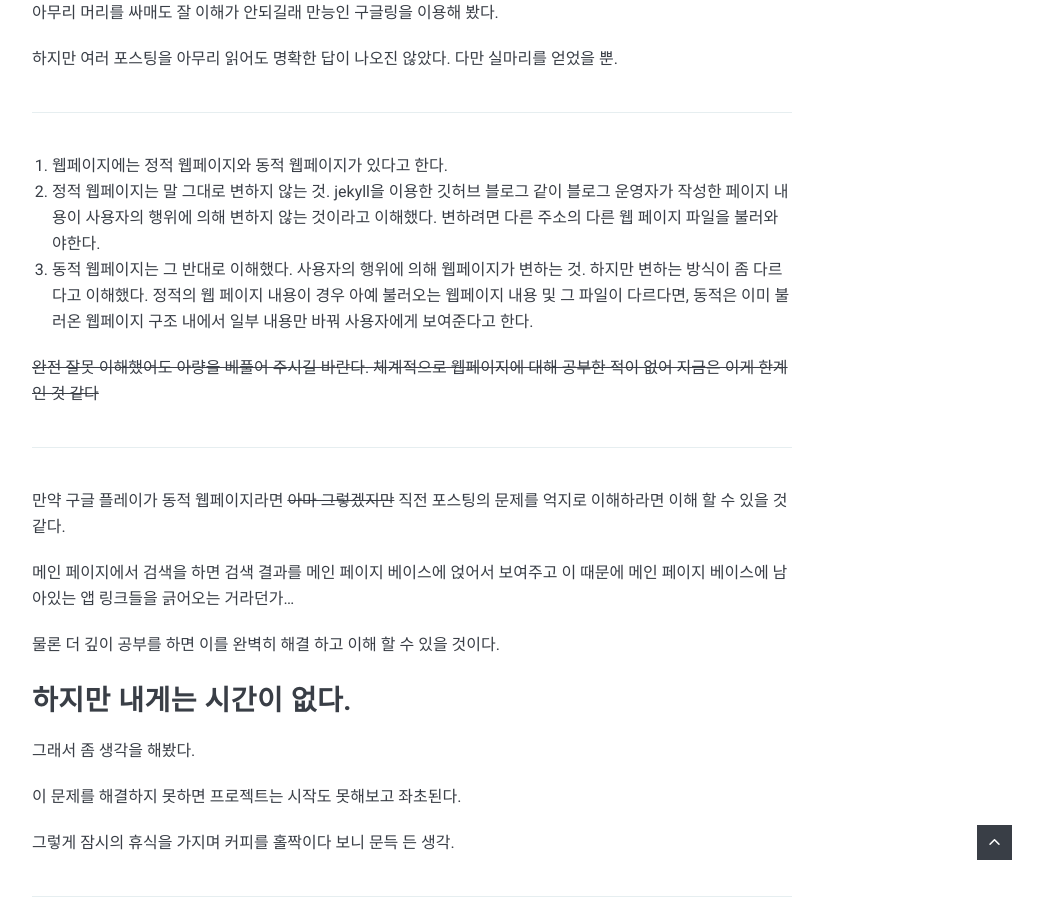
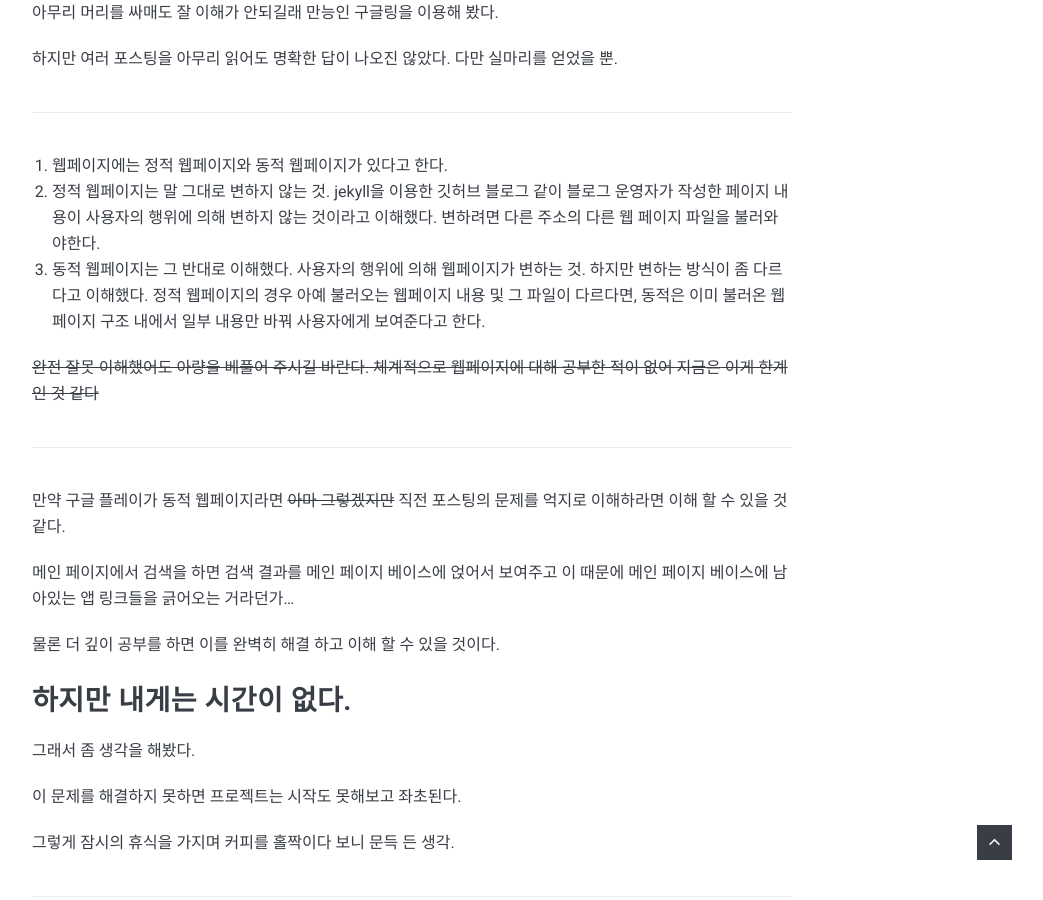
Before and after one commit to StrangeFate/StrangeFate.github.io, a Jekyll site: the page built from _posts/2021-03-29-Python-DA-2.markdown, in a window 1280 px wide and 900 px high, scrolled down 1215 px. Shown: the whole window, without its empty margins (228-1271 px from the left). Built offline with Jekyll 4.4.1, drawn with Linux system fonts in a browser that asks for light colours; nearby versions of some CDN libraries.

Commit message:
Update 2021-03-29-Python-DA-2.markdown

```diff
--- a/_posts/2021-03-29-Python-DA-2.markdown
+++ b/_posts/2021-03-29-Python-DA-2.markdown
@@ -20,7 +20,7 @@ tags:   StrangeFate
 2. 정적 웹페이지는 말 그대로 변하지 않는 것.
 jekyll을 이용한 깃허브 블로그 같이 블로그 운영자가 작성한 페이지 내용이 사용자의 행위에 의해 변하지 않는 것이라고 이해했다. 변하려면 다른 주소의 다른 웹 페이지 파일을 불러와야한다.
 3. 동적 웹페이지는 그 반대로 이해했다. 사용자의 행위에 의해 웹페이지가 변하는 것.
-하지만 변하는 방식이 좀 다르다고 이해했다. 정적의 웹 페이지 내용이 경우 아예 불러오는 웹페이지 내용 및 그 파일이 다르다면,
+하지만 변하는 방식이 좀 다르다고 이해했다. 정적 웹페이지의 경우 아예 불러오는 웹페이지 내용 및 그 파일이 다르다면,
 동적은 이미 불러온 웹페이지 구조 내에서 일부 내용만 바꿔 사용자에게 보여준다고 한다.
 
 ~~완전 잘못 이해했어도 아량을 베풀어 주시길 바란다. 체계적으로 웹페이지에 대해 공부한 적이 없어 지금은 이게 한계인 것 같다~~
```
